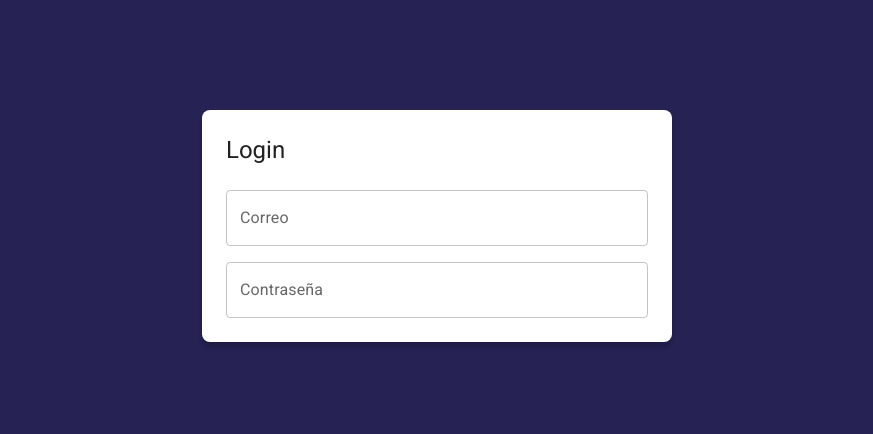
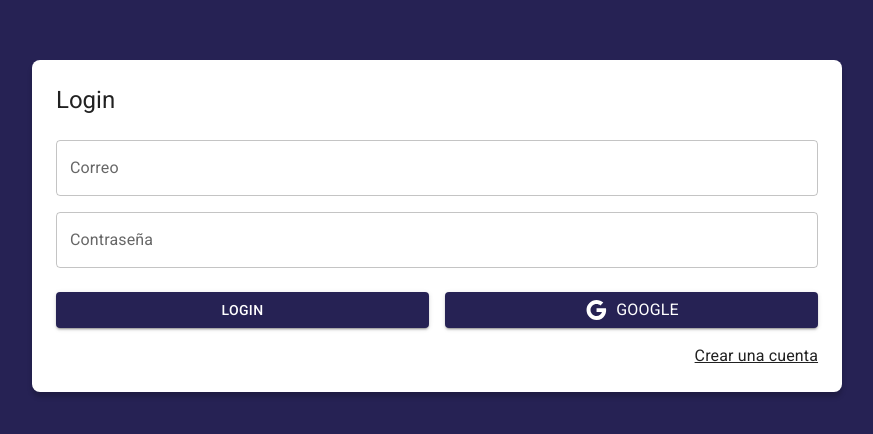
Before and after one commit to wotanCode/journal-app, a React (Vite) app: page /auth/login in a window 1280 px wide. Shown: the part 174-608 px from the top of the page, without its empty margins (203-1076 px from the left). Built offline with nearby package versions, Linux system fonts and the light colour scheme.

Commit message:
239 LoginPage

```diff
--- a/src/auth/pages/LoginPage.jsx
+++ b/src/auth/pages/LoginPage.jsx
@@ -1,4 +1,6 @@
-import { Grid, TextField, Typography } from "@mui/material";
+import { Link as RouterLink } from 'react-router-dom';
+import { Google } from "@mui/icons-material";
+import { Button, Grid, Link, TextField, Typography } from "@mui/material";
 
 export const LoginPage = () => {
   return (
@@ -37,6 +39,30 @@
                 fullWidth
               />
             </Grid>
+
+            <Grid container spacing={2} sx={{ mb: 2, mt: 1 }}>
+
+              <Grid item xs={12} sm={6}>
+                <Button variant='contained' fullWidth>
+                  Login
+                </Button>
+              </Grid>
+
+              <Grid item xs={12} sm={6}>
+                <Button variant='contained' fullWidth>
+                  <Google />
+                  <Typography sx={{ ml: 1 }}>Google</Typography>
+                </Button>
+              </Grid>
+
+            </Grid>
+
+            <Grid container direction='row' justifyContent='end'>
+              <Link component={RouterLink} color='inherit' to='/auth/register'>
+                Crear una cuenta
+              </Link>
+            </Grid>
+
           </Grid>
         </form>
       </Grid>
```
